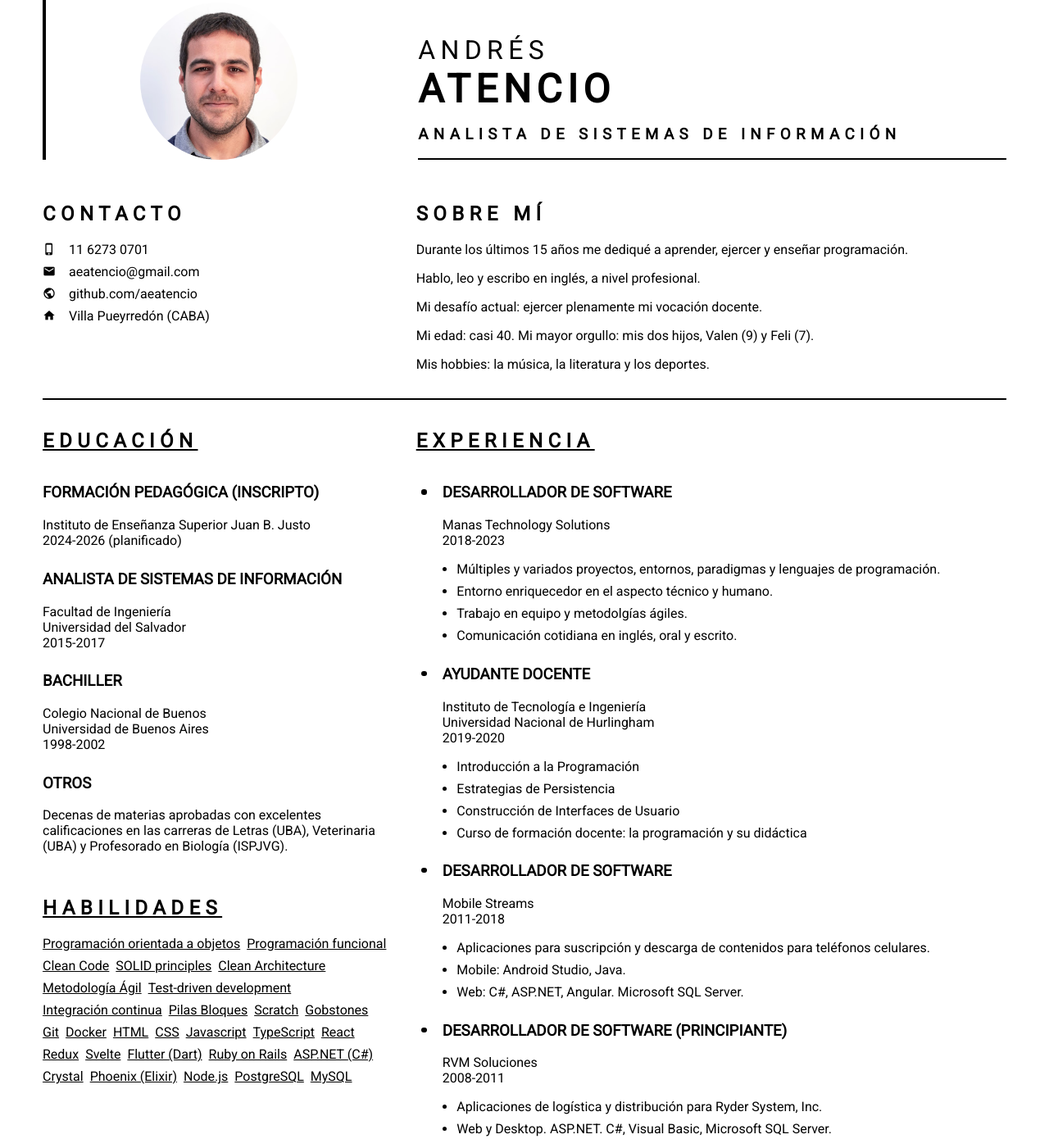
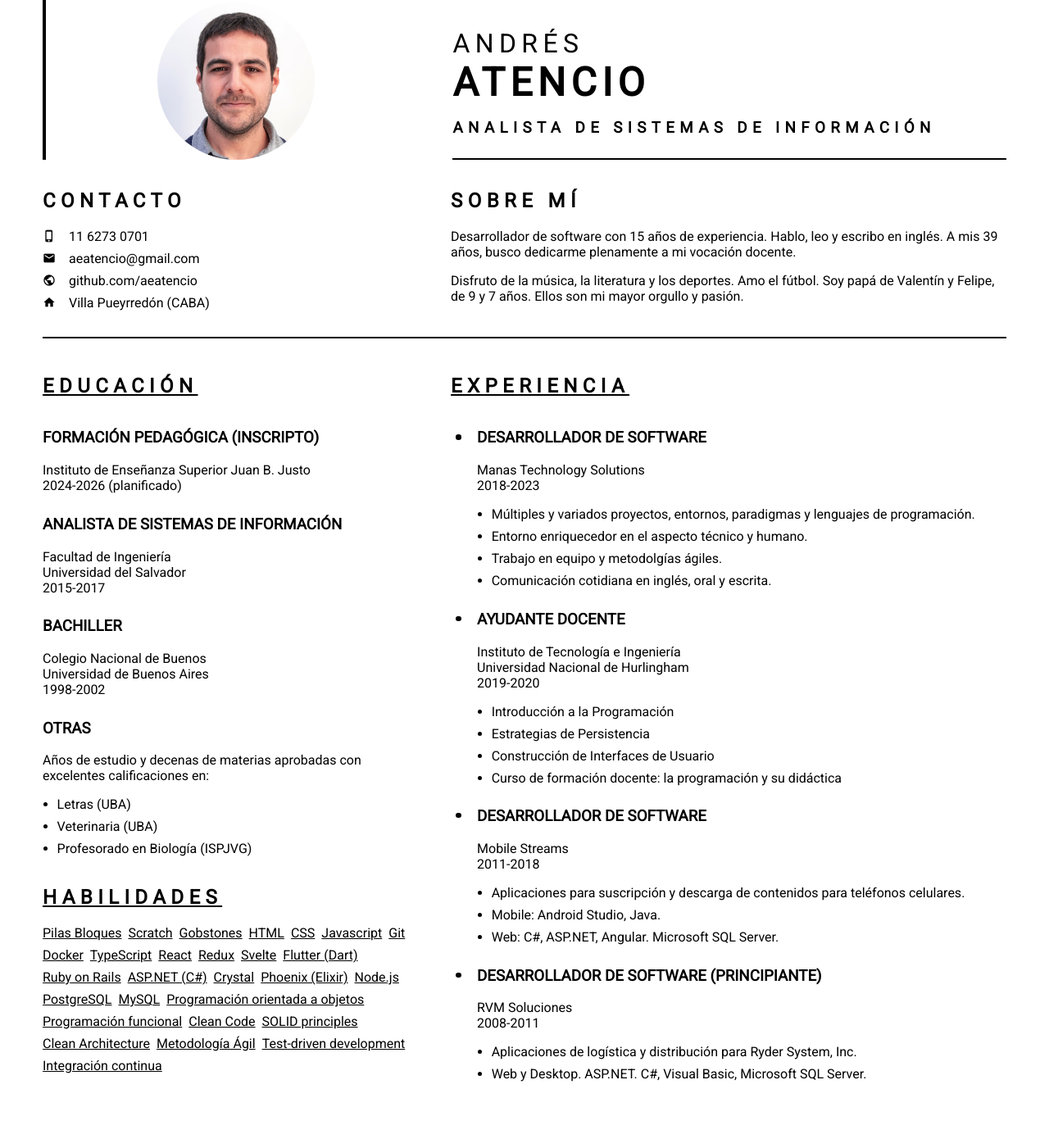
Before and after one commit to aeatencio/cv, a plain HTML site: page index.html in a window 1280 px wide. Shown: the part 61-1451 px from the top of the page at 82% size. After the commit the page ends 1413 px from the top, so only its background shows below. Drawn offline with Linux system fonts and the light colour scheme.

Commit message:
Ajustes de estilo y de contenido

```diff
--- a/index.css
+++ b/index.css
@@ -63,11 +63,11 @@ ul {
 }
 
 .contacto {
-    flex: 1 1 0;
+    flex: 1.1 1 0;
 }
 
 .sobre-mi {
-    flex: 1.7 1 0;
+    flex: 1.6 1 0;
 }
 
 .contacto ul li a {
@@ -86,7 +86,22 @@ ul {
     margin-left: 1.1rem;
 }
 
-@media (min-width: 64rem), print {
+.educacion .otras ul {
+    margin-top: 1rem;
+    list-style-type: disc;
+    margin-left: 1.1rem;
+}
+
+.habilidades ul {
+    flex-direction: row;
+    flex-wrap: wrap;
+}
+
+.habilidades a {
+    text-decoration: underline;
+}
+
+@media (min-width: 72rem), print {
     h1, h2, h3 {
         letter-spacing: 0.4rem;
     }
@@ -105,7 +120,7 @@ ul {
         gap: 2rem;
         border-left: 0.3rem solid;
         padding-top: 4rem;
-        margin-bottom: 2rem;
+        margin-bottom: 1rem;
     }
 
     .nombre-apellido {
@@ -116,8 +131,9 @@ ul {
         display: flex;
         flex-direction: column;
         justify-content: center;
+        padding-bottom: 1rem;
         border-bottom: 0.15rem solid;
-        flex: 1.7 1 0;
+        flex: 1.6 1 0;
         gap: 1rem;
     }
 
@@ -126,7 +142,7 @@ ul {
     }
 
     .avatar {
-        flex: 1 1 0;
+        flex: 1.1 1 0;
         display: flex;
         justify-content: center;
     }
@@ -135,11 +151,11 @@ ul {
         flex-direction: row;
         gap: 2rem;
         border-bottom: 0.15rem solid;
-        padding-bottom: 1rem;
+        padding-bottom: 1.5rem;
+        margin-bottom: 1.5rem;
     }
 
     .desarrollo {
-        padding-top: 1rem;
         display: flex;
         flex-direction: row-reverse;
         gap: 2rem;
@@ -154,14 +170,14 @@ ul {
     }
 
     .experiencia {
-        flex: 1.7 1 0;
+        flex: 1.6 1 0;
     }
 
     .formacion {
-        flex: 1 1 0;
+        flex: 1.1 1 0;
         display: flex;
         flex-direction: column;
-        gap: 2rem;
+        gap: 1rem;
     }
 
     .trabajos {
@@ -179,18 +195,9 @@ ul {
         position: absolute;
         margin: 1.6rem 0 0 -1.6rem;
     }
-
-    .habilidades ul {
-        flex-direction: row;
-        flex-wrap: wrap;
-    }
-
-    .habilidades a {
-        text-decoration: underline;
-    }
 }
 
-@media only screen and not (min-width: 64rem) {
+@media only screen and not (min-width: 72rem) {
     h2 {
         text-decoration: underline;
     }
@@ -210,42 +217,17 @@ ul {
         font-size: 0.75rem;
     }
 
-    h2 {
-        margin-bottom: 0.5rem;
-    }
-
-    .habilidades h2 {
-        margin-bottom: 1.5rem;
-    }
-
     .apellido {
         font-size: 1.5rem;
     }
 
     .avatar img {
-        width: 6rem;
-        height: 6rem;
+        width: 9rem;
+        height: 9rem;
     }
 
     .nombre-avatar {
         padding-top: 1rem;
-        margin-bottom: 0.5rem;
-    }
-
-    .nombre-apellido-titulo {
-        padding-bottom: 1rem;
-    }
-
-    .introduccion {
-        padding-bottom: 0.5rem;
-    }
-
-    .desarrollo {
-        padding-top: 0.5rem;
-    }
-
-    .formacion {
-        gap: 1rem;
     }
 
     /* Puntos de la línea de tiempo */
--- a/index.html
+++ b/index.html
@@ -58,19 +58,13 @@
         <h2>Sobre mí</h2>
 
         <p>
-            Durante los últimos 15 años me dediqué a aprender, ejercer y enseñar programación.
+            Desarrollador de software con 15 años de experiencia.
+            Hablo, leo y escribo en inglés.
+            A mis 39 años, busco dedicarme plenamente a mi vocación docente.
         </p>
         <p>
-            Hablo, leo y escribo en inglés, a nivel profesional.
-        </p>
-        <p>
-            Mi desafío actual: ejercer plenamente mi vocación docente.
-        </p>
-        <p>
-            Mi edad: casi 40. Mi mayor orgullo: mis dos hijos, Valen (9) y Feli (7).
-        </p>
-        <p>
-            Mis hobbies: la música, la literatura y los deportes.
+            Disfruto de la música, la literatura y los deportes. Amo el fútbol.
+            Soy papá de Valentín y Felipe, de 9 y 7 años. Ellos son mi mayor orgullo y pasión.
         </p>
     </div>
 </div>
@@ -101,7 +95,7 @@
                         Trabajo en equipo y metodolgías ágiles.
                     </li>
                     <li>
-                        Comunicación cotidiana en inglés, oral y escrito.
+                        Comunicación cotidiana en inglés, oral y escrita.
                     </li>
                 </ul>
             </li>
@@ -220,12 +214,24 @@
                         1998-2002
                     </div>
                 </li>
-                <li>
+                <li class="otras">
                     <h3>
-                        Otros
+                        Otras
                     </h3>
                     <div>
-                        Decenas de materias aprobadas con excelentes calificaciones en las carreras de <a href="http://letras.filo.uba.ar/" target="_blank">Letras (UBA)</a>, <a href="http://www.fvet.uba.ar/?q=veterinaria" target="_blank">Veterinaria (UBA)</a> y <a href="https://www.uba.ar/" target="_blank">Profesorado en Biología (ISPJVG)</a>.
+                        Años de estudio y decenas de materias aprobadas con excelentes calificaciones en:
+
+                        <ul>
+                            <li>
+                                <a href="http://letras.filo.uba.ar/" target="_blank">Letras (UBA)</a>
+                            </li>
+                            <li>
+                                <a href="http://www.fvet.uba.ar/?q=veterinaria" target="_blank">Veterinaria (UBA)</a>
+                            </li>
+                            <li>
+                                <a href="https://www.uba.ar/" target="_blank">Profesorado en Biología (ISPJVG)</a>
+                            </li>
+                        </ul>
                     </div>
                 </li>
             </ul>
@@ -236,30 +242,6 @@
 
             <ul>
                 <li>
-                    <a href="https://es.wikipedia.org/wiki/Programaci%C3%B3n_orientada_a_objetos" target="_blank">Programación orientada a objetos</a>
-                </li>
-                <li>
-                    <a href="https://es.wikipedia.org/wiki/Programaci%C3%B3n_funcional" target="_blank">Programación funcional</a>
-                </li>
-                <li>
-                    <a href="https://www.amazon.com/Clean-Code-Handbook-Software-Craftsmanship/dp/0132350882" target="_blank">Clean Code</a>
-                </li>
-                <li>
-                    <a href="https://es.wikipedia.org/wiki/SOLID" target="_blank">SOLID principles</a>
-                </li>
-                <li>
-                    <a href="https://blog.cleancoder.com/uncle-bob/2012/08/13/the-clean-architecture.html" target="_blank">Clean Architecture</a>
-                </li>
-                <li>
-                    <a href="https://es.wikipedia.org/wiki/Desarrollo_%C3%A1gil_de_software" target="_blank">Metodología Ágil</a>
-                </li>
-                <li>
-                    <a href="https://es.wikipedia.org/wiki/Desarrollo_guiado_por_pruebas" target="_blank">Test-driven development</a>
-                </li>
-                <li>
-                    <a href="https://es.wikipedia.org/wiki/Integraci%C3%B3n_continua" target="_blank">Integración continua</a>
-                </li>
-                <li>
                     <a href="https://pilasbloques.program.ar/" target="_blank">Pilas Bloques</a>
                 </li>
                 <li>
@@ -269,12 +251,6 @@
                     <a href="https://gobstones.github.io/" target="_blank">Gobstones</a>
                 </li>
                 <li>
-                    <a href="https://git-scm.com/" target="_blank">Git</a>
-                </li>
-                <li>
-                    <a href="https://www.docker.com/" target="_blank">Docker</a>
-                </li>
-                <li>
                     <a href="https://developer.mozilla.org/es/docs/Web/HTML" target="_blank">HTML</a>
                 </li>
                 <li>
@@ -282,6 +258,12 @@
                 </li>
                 <li>
                     <a href="https://developer.mozilla.org/es/docs/Web/JavaScript" target="_blank">Javascript</a>
+                </li>
+                <li>
+                    <a href="https://git-scm.com/" target="_blank">Git</a>
+                </li>
+                <li>
+                    <a href="https://www.docker.com/" target="_blank">Docker</a>
                 </li>
                 <li>
                     <a href="https://www.typescriptlang.org/" target="_blank">TypeScript</a>
@@ -319,6 +301,30 @@
                 <li>
                     <a href="https://www.mysql.com/" target="_blank">MySQL</a>
                 </li>
+                <li>
+                    <a href="https://es.wikipedia.org/wiki/Programaci%C3%B3n_orientada_a_objetos" target="_blank">Programación orientada a objetos</a>
+                </li>
+                <li>
+                    <a href="https://es.wikipedia.org/wiki/Programaci%C3%B3n_funcional" target="_blank">Programación funcional</a>
+                </li>
+                <li>
+                    <a href="https://www.amazon.com/Clean-Code-Handbook-Software-Craftsmanship/dp/0132350882" target="_blank">Clean Code</a>
+                </li>
+                <li>
+                    <a href="https://es.wikipedia.org/wiki/SOLID" target="_blank">SOLID principles</a>
+                </li>
+                <li>
+                    <a href="https://blog.cleancoder.com/uncle-bob/2012/08/13/the-clean-architecture.html" target="_blank">Clean Architecture</a>
+                </li>
+                <li>
+                    <a href="https://es.wikipedia.org/wiki/Desarrollo_%C3%A1gil_de_software" target="_blank">Metodología Ágil</a>
+                </li>
+                <li>
+                    <a href="https://es.wikipedia.org/wiki/Desarrollo_guiado_por_pruebas" target="_blank">Test-driven development</a>
+                </li>
+                <li>
+                    <a href="https://es.wikipedia.org/wiki/Integraci%C3%B3n_continua" target="_blank">Integración continua</a>
+                </li>
             </ul>
         </div>
     </div>
```
